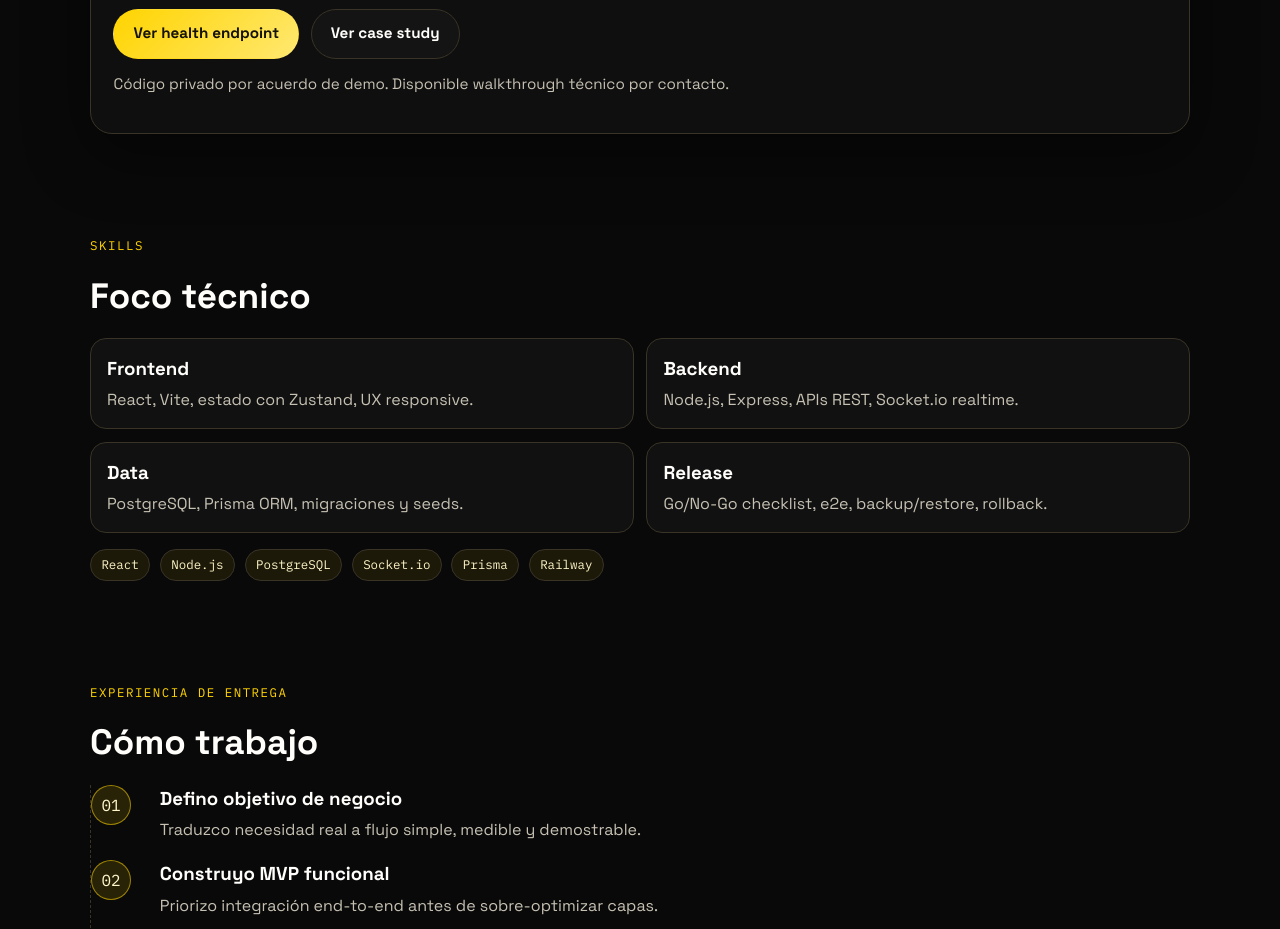
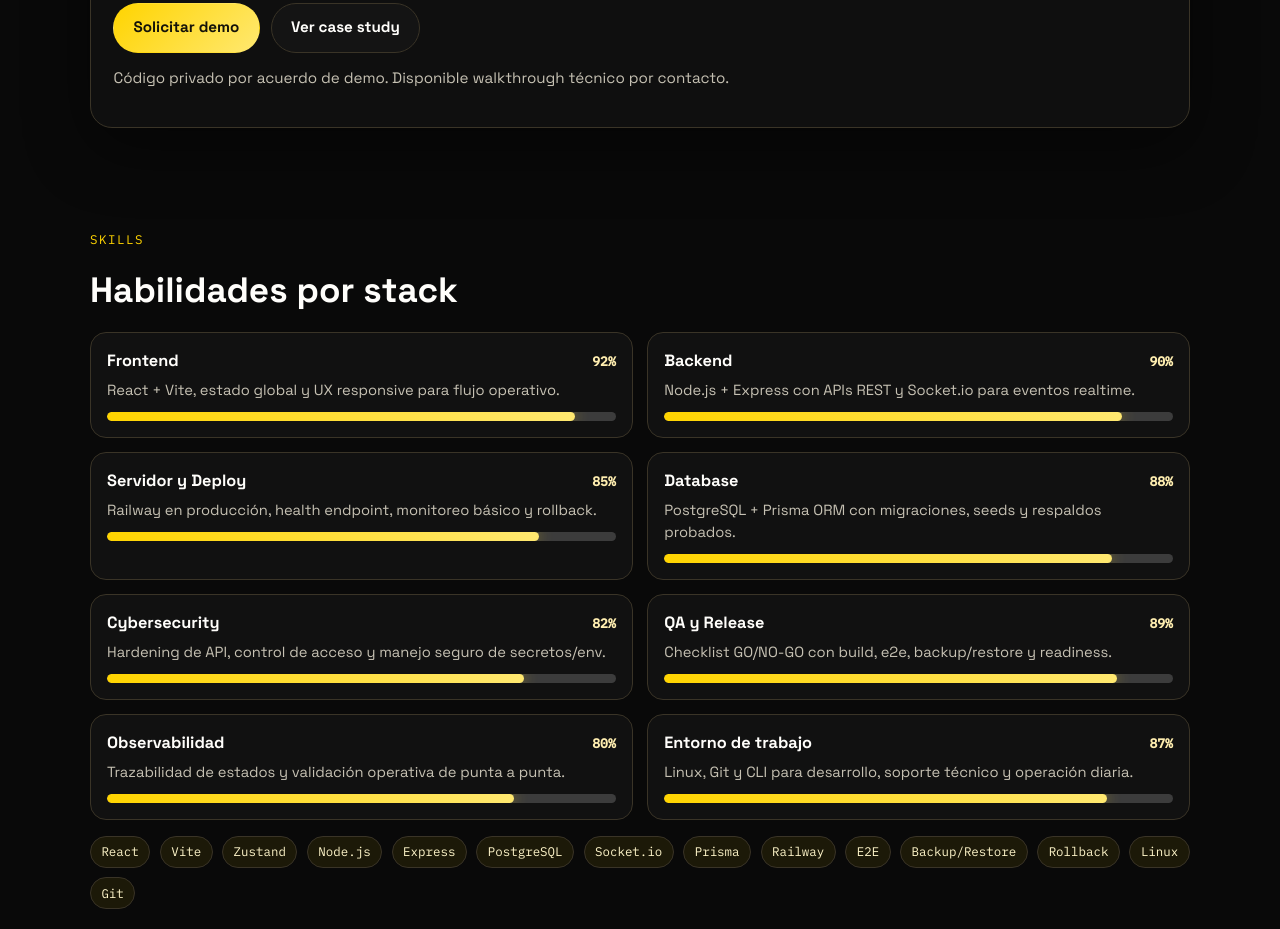
Before and after one commit to Mattarzu/portfolio, a plain HTML site: page index.html in a window 1280 px wide. Shown: the part 1586-2515 px from the top of the page. Drawn offline with Linux system fonts and the light colour scheme.

Commit message:
Refine portfolio messaging

```diff
--- a/index.html
+++ b/index.html
@@ -14,6 +14,9 @@
       href="https://fonts.googleapis.com/css2?family=Space+Grotesk:wght@400;500;700&family=IBM+Plex+Mono:wght@400;500&display=swap"
       rel="stylesheet"
     />
+    <style>
+      html { scroll-behavior: smooth; }
+    </style>
     <link rel="stylesheet" href="./styles.css" />
   </head>
   <body>
@@ -43,17 +46,13 @@
           <div class="hero-copy">
             <p class="kicker">FULL-STACK DEVELOPER</p>
             <h1>
-              Construyo apps que no solo se ven bien:
-              <span>funcionan en produccion</span>.
+              Desarrollo productos web
+              <span>claros, rapidos y listos para uso real</span>.
             </h1>
             <p class="lead">
               Desarrollo productos web orientados a negocio con foco en resultado,
               estabilidad y despliegue real. React, Node.js, PostgreSQL y Socket.io.
             </p>
-            <div class="hero-meta">
-              <span class="status-dot"></span>
-              <span>Disponible para proyectos freelance y oportunidades remotas</span>
-            </div>
             <div class="hero-cta">
               <a class="btn primary" href="#gymcontrol">Ver caso GymControl</a>
               <a class="btn ghost" href="./cv.html">Ver CV</a>
@@ -61,27 +60,19 @@
             </div>
             <div class="hero-metrics">
               <article>
-                <strong class="stat-value" data-count="100" data-suffix="%">0%</strong>
-                <span>Flujo crítico validado</span>
+                <strong>Realtime</strong>
+                <span>Actualización operativa en tiempo real</span>
               </article>
               <article>
-                <strong class="stat-value" data-count="7" data-suffix="+">0+</strong>
-                <span>Checks de release en verde</span>
+                <strong>Release</strong>
+                <span>Build y despliegue orientados a producción</span>
               </article>
               <article>
-                <strong class="stat-value" data-count="1" data-suffix="">0</strong>
-                <span>Deploy productivo activo</span>
+                <strong>Backend</strong>
+                <span>API y base de datos integradas</span>
               </article>
             </div>
           </div>
-          <figure class="hero-photo-wrap">
-            <img
-              class="hero-photo"
-              src="./assets/profile.jpg"
-              alt="Foto de perfil de Matias Mercado"
-              loading="eager"
-            />
-          </figure>
         </div>
       </section>
 
@@ -138,13 +129,7 @@
             <li>Deploy: Railway backend con health check activo</li>
           </ul>
           <div class="project-actions">
-            <a
-              class="btn primary"
-              href="https://gym-control-production.up.railway.app/api/health"
-              target="_blank"
-              rel="noreferrer"
-              >Ver health endpoint</a
-            >
+            <a class="btn primary" href="#contacto">Solicitar demo</a>
             <a class="btn ghost" href="../PORTFOLIO_CASE_STUDY.md">Ver case study</a>
           </div>
           <p class="project-note">
@@ -156,33 +141,105 @@
       <section id="skills" class="container section reveal">
         <div class="section-head">
           <p class="kicker">SKILLS</p>
-          <h2>Foco técnico</h2>
+          <h2>Habilidades por stack</h2>
         </div>
         <div class="skills-grid">
-          <article>
-            <h3>Frontend</h3>
-            <p>React, Vite, estado con Zustand, UX responsive.</p>
+          <article class="skill-meter">
+            <div class="skill-meter-head">
+              <h3>Frontend</h3>
+              <strong>92%</strong>
+            </div>
+            <p>React + Vite, estado global y UX responsive para flujo operativo.</p>
+            <div class="meter-track" aria-hidden="true">
+              <span class="meter-fill" style="--level: 92%"></span>
+            </div>
           </article>
-          <article>
-            <h3>Backend</h3>
-            <p>Node.js, Express, APIs REST, Socket.io realtime.</p>
+          <article class="skill-meter">
+            <div class="skill-meter-head">
+              <h3>Backend</h3>
+              <strong>90%</strong>
+            </div>
+            <p>Node.js + Express con APIs REST y Socket.io para eventos realtime.</p>
+            <div class="meter-track" aria-hidden="true">
+              <span class="meter-fill" style="--level: 90%"></span>
+            </div>
           </article>
-          <article>
-            <h3>Data</h3>
-            <p>PostgreSQL, Prisma ORM, migraciones y seeds.</p>
+          <article class="skill-meter">
+            <div class="skill-meter-head">
+              <h3>Servidor y Deploy</h3>
+              <strong>85%</strong>
+            </div>
+            <p>Railway en producción, health endpoint, monitoreo básico y rollback.</p>
+            <div class="meter-track" aria-hidden="true">
+              <span class="meter-fill" style="--level: 85%"></span>
+            </div>
           </article>
-          <article>
-            <h3>Release</h3>
-            <p>Go/No-Go checklist, e2e, backup/restore, rollback.</p>
+          <article class="skill-meter">
+            <div class="skill-meter-head">
+              <h3>Database</h3>
+              <strong>88%</strong>
+            </div>
+            <p>PostgreSQL + Prisma ORM con migraciones, seeds y respaldos probados.</p>
+            <div class="meter-track" aria-hidden="true">
+              <span class="meter-fill" style="--level: 88%"></span>
+            </div>
+          </article>
+          <article class="skill-meter">
+            <div class="skill-meter-head">
+              <h3>Cybersecurity</h3>
+              <strong>82%</strong>
+            </div>
+            <p>Hardening de API, control de acceso y manejo seguro de secretos/env.</p>
+            <div class="meter-track" aria-hidden="true">
+              <span class="meter-fill" style="--level: 82%"></span>
+            </div>
+          </article>
+          <article class="skill-meter">
+            <div class="skill-meter-head">
+              <h3>QA y Release</h3>
+              <strong>89%</strong>
+            </div>
+            <p>Checklist GO/NO-GO con build, e2e, backup/restore y readiness.</p>
+            <div class="meter-track" aria-hidden="true">
+              <span class="meter-fill" style="--level: 89%"></span>
+            </div>
+          </article>
+          <article class="skill-meter">
+            <div class="skill-meter-head">
+              <h3>Observabilidad</h3>
+              <strong>80%</strong>
+            </div>
+            <p>Trazabilidad de estados y validación operativa de punta a punta.</p>
+            <div class="meter-track" aria-hidden="true">
+              <span class="meter-fill" style="--level: 80%"></span>
+            </div>
+          </article>
+          <article class="skill-meter">
+            <div class="skill-meter-head">
+              <h3>Entorno de trabajo</h3>
+              <strong>87%</strong>
+            </div>
+            <p>Linux, Git y CLI para desarrollo, soporte técnico y operación diaria.</p>
+            <div class="meter-track" aria-hidden="true">
+              <span class="meter-fill" style="--level: 87%"></span>
+            </div>
           </article>
         </div>
         <div class="chips">
           <span>React</span>
+          <span>Vite</span>
+          <span>Zustand</span>
           <span>Node.js</span>
+          <span>Express</span>
           <span>PostgreSQL</span>
           <span>Socket.io</span>
           <span>Prisma</span>
           <span>Railway</span>
+          <span>E2E</span>
+          <span>Backup/Restore</span>
+          <span>Rollback</span>
+          <span>Linux</span>
+          <span>Git</span>
         </div>
       </section>
 
--- a/styles.css
+++ b/styles.css
@@ -373,23 +373,67 @@ h1 span {
   margin-top: 1rem;
   display: grid;
   grid-template-columns: repeat(2, minmax(0, 1fr));
-  gap: 0.8rem;
+  gap: 0.9rem;
 }
 
-.skills-grid article {
+.skill-meter {
   border: 1px solid var(--line);
   border-radius: 16px;
   padding: 1rem;
   background: rgba(20, 20, 20, 0.84);
 }
 
-.skills-grid h3 {
-  margin: 0;
+.skill-meter-head {
+  display: flex;
+  justify-content: space-between;
+  align-items: baseline;
+  gap: 0.6rem;
 }
 
-.skills-grid p {
-  margin: 0.3rem 0 0;
+.skill-meter h3 {
+  margin: 0;
+  font-size: 1.02rem;
+}
+
+.skill-meter strong {
+  font-family: "IBM Plex Mono", monospace;
+  color: #ffeeb0;
+  font-size: 0.82rem;
+}
+
+.skill-meter p {
+  margin: 0.35rem 0 0.65rem;
   color: var(--muted);
+  font-size: 0.92rem;
+}
+
+.meter-track {
+  width: 100%;
+  height: 9px;
+  border-radius: 999px;
+  background: rgba(255, 255, 255, 0.18);
+  overflow: hidden;
+}
+
+.meter-fill {
+  display: block;
+  width: var(--level);
+  height: 100%;
+  border-radius: inherit;
+  background: linear-gradient(90deg, #ffd400, #ffe870);
+  box-shadow: 0 0 15px rgba(255, 212, 0, 0.45);
+  transform: scaleX(0);
+  transform-origin: left center;
+}
+
+.reveal.visible .meter-fill {
+  animation: meterGrow 0.9s cubic-bezier(0.16, 1, 0.3, 1) forwards;
+}
+
+@keyframes meterGrow {
+  to {
+    transform: scaleX(1);
+  }
 }
 
 .chips {
@@ -487,8 +531,8 @@ h1 span {
 
 .reveal {
   opacity: 0;
-  transform: translateY(16px);
-  transition: opacity 0.6s ease, transform 0.6s ease;
+  transform: translateY(28px);
+  transition: opacity 0.7s ease, transform 0.7s ease;
 }
 
 .reveal.visible {
```
